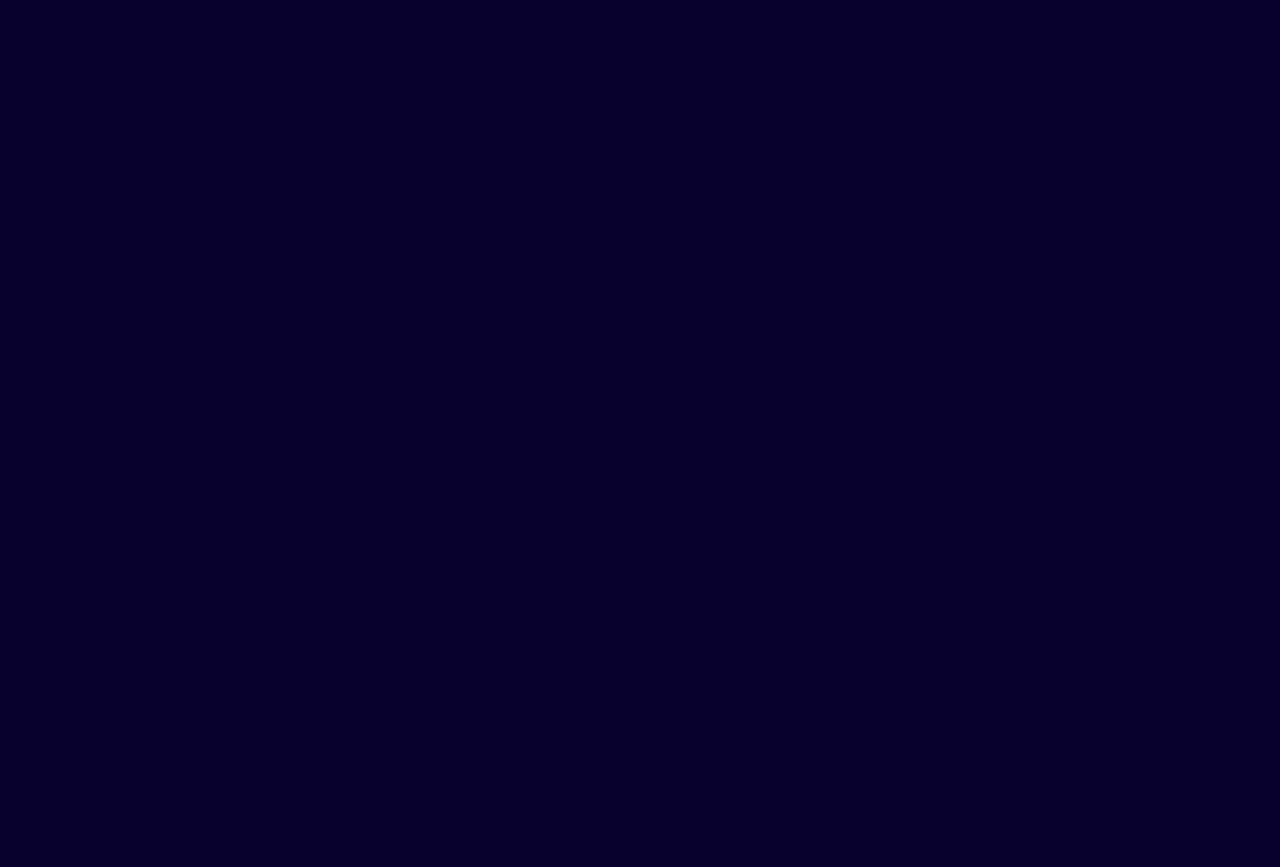
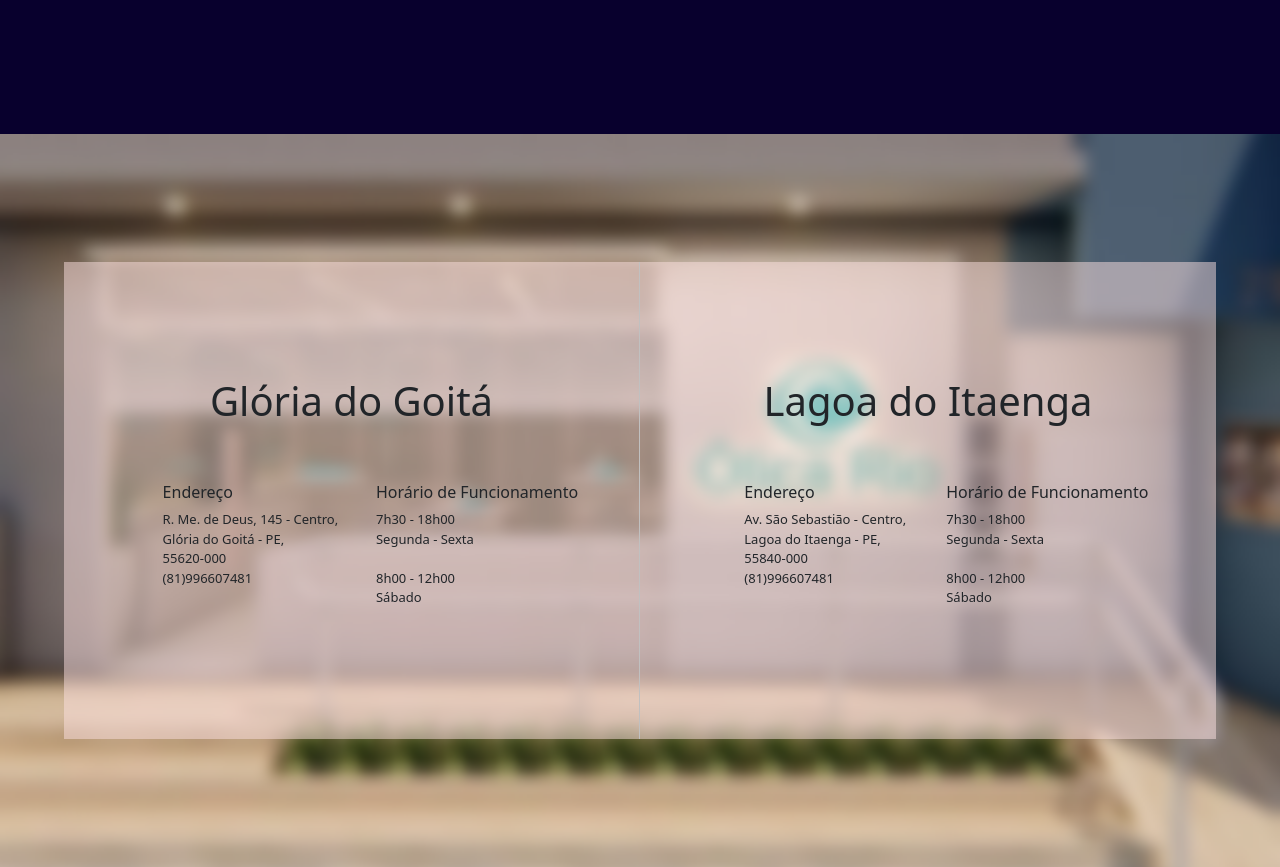
Before and after one commit to neju050405/otica-app, a React (Create React App) app: page / in a window 1280 px wide. Shown: the part 1780-2647 px from the top of the page. Before the commit the page ends 1914 px from the top, so only its background shows below. Built offline with nearby package versions, Linux system fonts and the light colour scheme.

Commit message:
Update App.js

```diff
--- a/src/App.js
+++ b/src/App.js
@@ -24,6 +24,7 @@ function App() {
           <Brands></Brands>
         </div>
         <div className="locations-container">
+          <Locations></Locations>
         </div>
       </div>
     </div>
```
